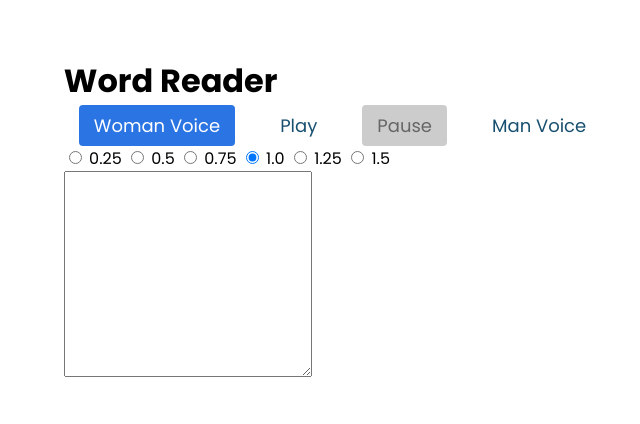
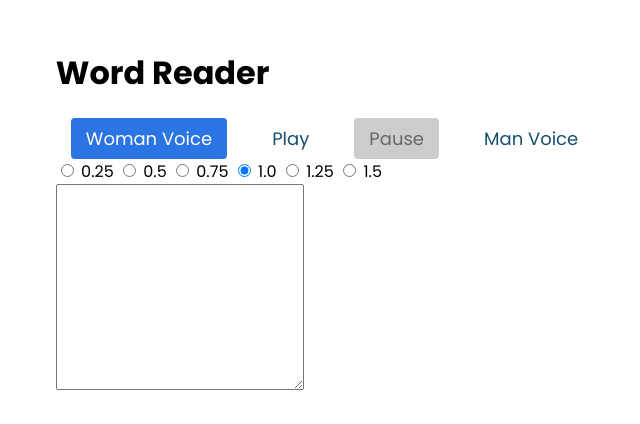
Before and after one commit to Frederick-88/vue-text-to-speech-ai, a Vue app: page / in a window 1280 px wide. Shown: the part 188-612 px from the top of the page, without its empty margins (308-948 px from the left). Built offline with nearby package versions, Linux system fonts and the light colour scheme.

Commit message:
Fixed Body Scroll Pops Up Issue

```diff
--- a/src/App.vue
+++ b/src/App.vue
@@ -16,16 +16,11 @@
     box-sizing: border-box;
     font-family: 'Poppins', sans-serif;
   }
+}
 
-  h1,
-  h2,
-  h3,
-  h4,
-  h5,
-  h6,
-  p {
-    margin: 0;
-  }
+body {
+  margin: 0;
+  padding: 0;
 }
 
 // #nav {
```
